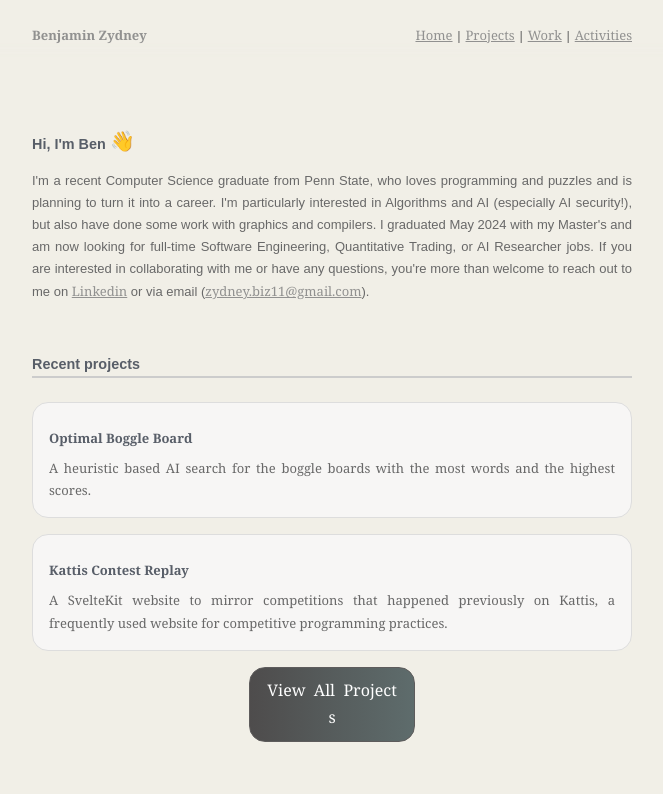
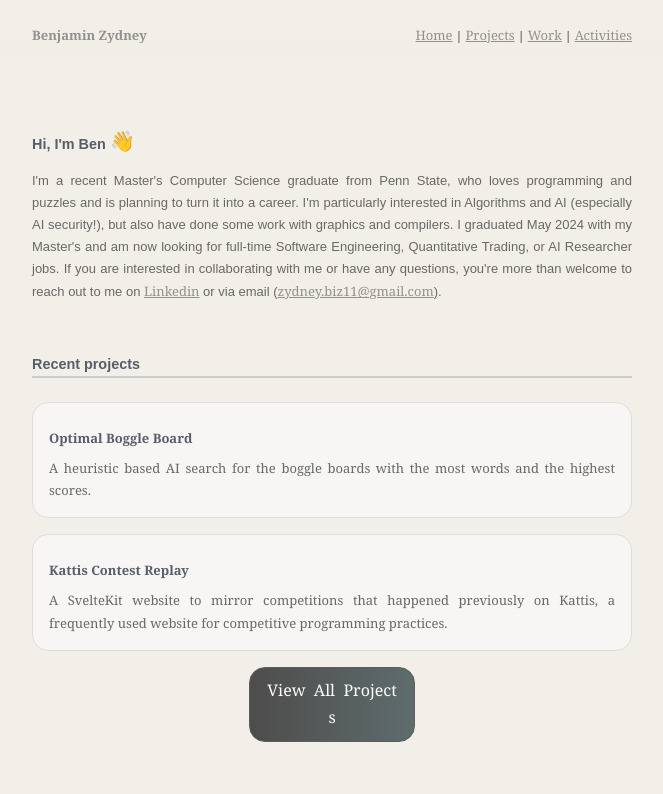
Before and after one commit to bizy-coder/portfolio-project, a SvelteKit app: page / in a window 1280 px wide. Shown: the top 794 px of the page, without its empty margins (308-971 px from the left). Built offline with nearby package versions, Linux system fonts and the light colour scheme.

Commit message:
Updated intro

```diff
--- a/src/routes/+page.svelte
+++ b/src/routes/+page.svelte
@@ -16,7 +16,7 @@
     <!-- 🖐️ -->
     <h2 class="intro">Hi, I'm Ben <span class="wave">👋</span></h2>
     <p class="description">
-      I'm a recent Computer Science graduate from Penn State, who loves
+      I'm a recent Master's Computer Science graduate from Penn State, who loves
       programming and puzzles and is planning to turn it into a career. I'm
       particularly interested in Algorithms and AI (especially AI security!),
       but also have done some work with graphics and compilers. I graduated May
```
